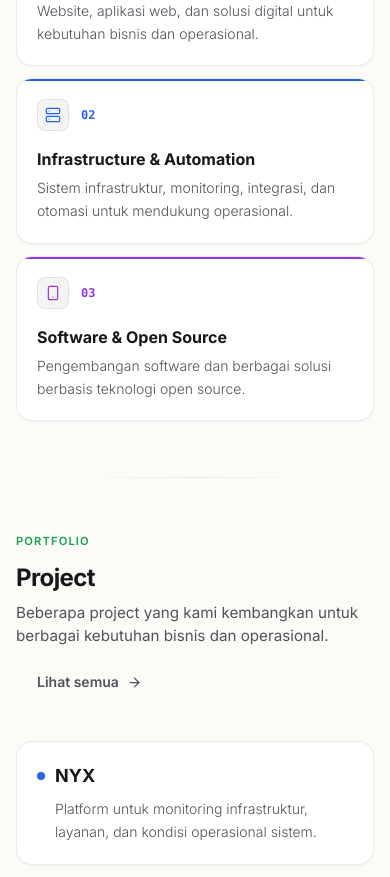
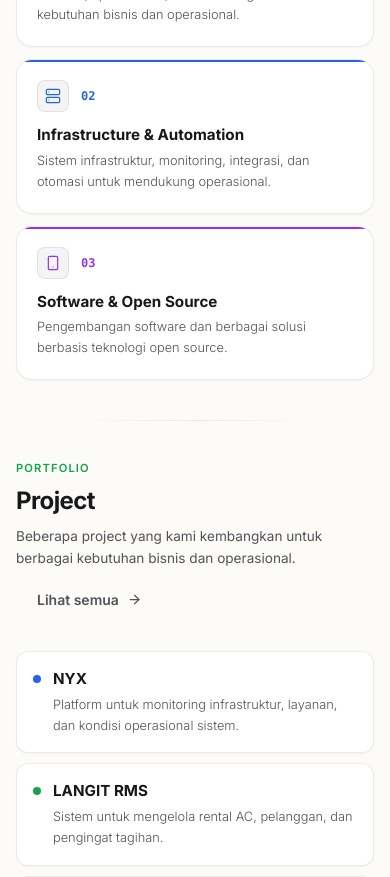
Before and after one commit to trisfproject/trisfproject.github.io, a React (Vite) app: page / in a window 390 px wide. Shown: the part 1100-1977 px from the top of the page. Built offline with nearby package versions, Linux system fonts and the light colour scheme.

Commit message:
refactor: optimize spacing and typography scaling across sections

```diff
--- a/src/sections/About.jsx
+++ b/src/sections/About.jsx
@@ -3,7 +3,7 @@ import { Reveal } from '../components/Reveal.jsx';
 
 export function About() {
   return (
-    <section id="about" className="relative py-14 sm:py-20 bg-brand-green/[0.035] dark:bg-brand-green/[0.02] border-y border-line-site">
+    <section id="about" className="relative py-12 sm:py-20 bg-brand-green/[0.035] dark:bg-brand-green/[0.02] border-y border-line-site">
       {/* Subtle grid texture in about — connects to hero canvas */}
       <div className="absolute inset-0 pointer-events-none opacity-30 dark:opacity-15" style={{
         backgroundImage: 'linear-gradient(to right, var(--grid-line) 1px, transparent 1px), linear-gradient(to bottom, var(--grid-line) 1px, transparent 1px)',
@@ -16,7 +16,7 @@ export function About() {
         <Reveal>
           <div className="relative max-w-3xl lg:max-w-4xl mx-auto text-center flex flex-col gap-3 sm:gap-4">
             {/* Small accent marker */}
-            <div className="flex justify-center mb-2">
+            <div className="flex justify-center mb-1 sm:mb-2">
               <div className="flex items-center gap-1.5">
                 <span className="w-4 h-[2px] rounded-full bg-brand-green" />
                 <span className="w-1.5 h-[2px] rounded-full bg-brand-green/50" />
@@ -26,10 +26,10 @@ export function About() {
             <p className="text-[0.7rem] sm:text-xs font-semibold tracking-widest uppercase text-text-muted">
               Tentang TRISF PROJECT
             </p>
-            <h2 className="text-2xl sm:text-3xl md:text-4xl lg:text-5xl font-bold tracking-tight text-text-main text-balance leading-tight">
+            <h2 className="text-[1.4rem] sm:text-3xl md:text-4xl lg:text-5xl font-bold tracking-tight text-text-main text-balance leading-tight">
               Teknologi bukan sekadar dibuat. Teknologi harus berguna.
             </h2>
-            <p className="text-sm sm:text-base md:text-lg lg:text-xl leading-relaxed text-text-muted font-light mt-1 md:mt-2 max-w-3xl mx-auto">
+            <p className="text-[0.85rem] sm:text-base md:text-lg lg:text-xl leading-relaxed text-text-muted font-light mt-1 md:mt-2 max-w-3xl mx-auto">
               Di TRISF PROJECT, kami membangun solusi digital berdasarkan kebutuhan nyata dan cara solusi tersebut digunakan.
             </p>
           </div>
--- a/src/sections/Contact.jsx
+++ b/src/sections/Contact.jsx
@@ -4,7 +4,7 @@ import { Reveal } from '../components/Reveal.jsx';
 
 export function Contact() {
   return (
-    <section id="contact" className="relative py-14 sm:py-24">
+    <section id="contact" className="relative py-12 sm:py-24">
       {/* Subtle separator */}
       <div className="absolute top-0 left-1/2 -translate-x-1/2 w-[40%] max-w-xs h-[1px] bg-gradient-to-r from-transparent via-line-site to-transparent" />
 
@@ -17,7 +17,7 @@ export function Contact() {
               <div className="absolute top-1/2 right-1/4 -translate-y-1/2 translate-x-1/2 w-[60%] h-[120%] rounded-full bg-brand-orange/6 dark:bg-brand-orange/3 blur-[80px]" />
             </div>
 
-            <div className="relative text-center flex flex-col items-center gap-3 sm:gap-5 bg-surface border border-line-site rounded-2xl sm:rounded-3xl p-6 sm:p-12 md:p-16 shadow-site transition-colors duration-200 hover:border-line-strong overflow-hidden">
+            <div className="relative text-center flex flex-col items-center gap-3 sm:gap-5 bg-surface border border-line-site rounded-2xl sm:rounded-3xl p-5 sm:p-12 md:p-16 shadow-site transition-colors duration-200 hover:border-line-strong overflow-hidden">
               {/* Subtle corner accents */}
               <div className="absolute top-4 left-4 w-3 h-[1px] bg-brand-blue/30 dark:bg-brand-blue/20" />
               <div className="absolute top-4 left-4 w-[1px] h-3 bg-brand-blue/30 dark:bg-brand-blue/20" />
@@ -27,10 +27,10 @@ export function Contact() {
               <p className="text-[0.7rem] sm:text-xs font-semibold tracking-widest uppercase text-text-muted">
                 MARI TERHUBUNG
               </p>
-              <h2 className="text-2xl sm:text-3xl md:text-4xl lg:text-5xl font-bold tracking-tight text-text-main text-balance leading-tight">
+              <h2 className="text-[1.4rem] sm:text-3xl md:text-4xl lg:text-5xl font-bold tracking-tight text-text-main text-balance leading-tight">
                 Ada kebutuhan yang ingin diwujudkan?
               </h2>
-              <p className="text-sm sm:text-base md:text-lg text-text-muted max-w-2xl text-balance mb-1 sm:mb-2">
+              <p className="text-[0.85rem] sm:text-base md:text-lg text-text-muted max-w-2xl text-balance mb-1 sm:mb-2">
                 Ceritakan kebutuhan Anda. Kami akan membantu memahami kebutuhan tersebut dan mencari solusi yang tepat.
               </p>
 
--- a/src/sections/Projects.jsx
+++ b/src/sections/Projects.jsx
@@ -30,20 +30,20 @@ export function Projects() {
   };
 
   return (
-    <section id="projects" className="relative py-14 sm:py-20">
+    <section id="projects" className="relative pt-10 pb-14 sm:py-20">
       {/* Subtle section separator */}
       <div className="absolute top-0 left-1/2 -translate-x-1/2 w-[60%] max-w-md h-[1px] bg-gradient-to-r from-transparent via-line-site to-transparent" />
 
       <Container>
-        <div className="flex flex-col md:flex-row md:items-end justify-between mb-10 md:mb-14 gap-4 md:gap-6">
+        <div className="flex flex-col md:flex-row md:items-end justify-between mb-8 md:mb-14 gap-3 md:gap-6">
           <Reveal>
-            <p className="text-[0.7rem] sm:text-xs font-semibold tracking-widest uppercase text-accent-site mb-3">
+            <p className="text-[0.7rem] sm:text-xs font-semibold tracking-widest uppercase text-accent-site mb-2 sm:mb-3">
               Portfolio
             </p>
-            <h2 className="text-2xl sm:text-3xl md:text-4xl font-bold tracking-tight text-text-main mb-2 sm:mb-4">
+            <h2 className="text-2xl sm:text-3xl md:text-4xl font-bold tracking-tight text-text-main mb-2 sm:mb-3">
               Project
             </h2>
-            <p className="max-w-2xl text-[0.95rem] sm:text-lg text-text-muted">
+            <p className="text-[0.85rem] sm:text-lg text-text-muted leading-relaxed">
               Beberapa project yang kami kembangkan untuk berbagai kebutuhan bisnis dan operasional.
             </p>
           </Reveal>
@@ -58,21 +58,24 @@ export function Projects() {
           </Reveal>
         </div>
 
-        <div className="flex flex-col gap-3 sm:gap-0 sm:border-t sm:border-line-site">
+        {/* Project list */}
+        <div className="flex flex-col gap-2.5 sm:gap-0 sm:border-t sm:border-line-site">
           {featuredProjects.map((project, index) => {
             const colors = getProjectColors(project);
             return (
               <Reveal key={project.title} delay={index * 0.06}>
-                <div className="group relative flex flex-col rounded-2xl border border-line-site bg-surface p-5 shadow-site sm:rounded-none sm:border-x-0 sm:border-t-0 sm:border-b sm:border-line-site sm:bg-transparent sm:p-0 sm:py-7 sm:shadow-none hover:bg-black/[0.012] dark:hover:bg-white/[0.02] transition-all duration-200 ease-out active:scale-[0.98] sm:active:scale-100">
+                <div className="group relative flex items-start gap-3 rounded-xl border border-line-site bg-surface px-4 py-4 shadow-site sm:rounded-none sm:border-x-0 sm:border-t-0 sm:border-b sm:border-line-site sm:bg-transparent sm:px-5 sm:py-7 sm:shadow-none hover:bg-black/[0.012] dark:hover:bg-white/[0.02] transition-all duration-200 ease-out active:scale-[0.98] sm:active:scale-100">
                   {/* Left accent line — visible on hover on desktop */}
                   <div className={`hidden sm:block absolute left-0 top-1/2 -translate-y-1/2 w-[2px] h-0 group-hover:h-8 rounded-full transition-all duration-200 ${colors.line}`} />
 
-                  <div className="flex flex-col gap-2 sm:flex-row sm:items-center sm:gap-16 md:gap-24 w-full sm:px-5">
-                    <h3 className={`text-lg sm:text-xl md:text-2xl font-bold text-text-main min-w-[180px] md:min-w-[200px] shrink-0 flex items-center gap-2.5 sm:gap-3 transition-colors duration-200 ${colors.hover}`}>
-                      <span className={`size-2 rounded-full shrink-0 ${colors.dot}`} />
+                  {/* Accent dot */}
+                  <span className={`size-2 rounded-full shrink-0 mt-[7px] sm:mt-[10px] ${colors.dot}`} />
+
+                  <div className="flex flex-col gap-1 sm:flex-row sm:items-center sm:gap-16 md:gap-24 flex-1">
+                    <h3 className={`text-[0.95rem] sm:text-xl md:text-2xl font-bold text-text-main min-w-[160px] md:min-w-[200px] sm:shrink-0 transition-colors duration-200 ${colors.hover}`}>
                       {project.title}
                     </h3>
-                    <p className="text-sm sm:text-[0.95rem] md:text-lg text-text-muted leading-relaxed font-light pl-[18px] sm:pl-0">
+                    <p className="text-[0.8rem] sm:text-[0.95rem] md:text-lg text-text-muted leading-relaxed font-light">
                       {project.description}
                     </p>
                   </div>
--- a/src/sections/Services.jsx
+++ b/src/sections/Services.jsx
@@ -34,13 +34,13 @@ const services = [
 
 export function Services() {
   return (
-    <section id="services" className="relative py-14 sm:py-20">
+    <section id="services" className="relative pt-14 pb-10 sm:py-20">
       {/* Subtle top separator — fading line */}
       <div className="absolute top-0 left-1/2 -translate-x-1/2 w-[60%] max-w-md h-[1px] bg-gradient-to-r from-transparent via-line-site to-transparent" />
 
       <Container>
         <Reveal>
-          <div className="mb-10 md:mb-14">
+          <div className="mb-8 md:mb-14">
             <p className="text-[0.7rem] sm:text-xs font-semibold tracking-widest uppercase text-accent-site mb-3">
               Layanan
             </p>
@@ -62,7 +62,7 @@ export function Services() {
                   {/* Subtle glow on hover */}
                   <div className={`absolute -top-8 -right-8 size-24 rounded-full blur-2xl opacity-0 md:group-hover:opacity-100 transition-opacity duration-300 pointer-events-none ${service.glowColor}`} />
 
-                  <div className="flex items-center gap-3 mb-4">
+                  <div className="flex items-center gap-3 mb-3">
                     <div className={`grid size-8 place-items-center rounded-lg bg-surface-strong border border-line-site transition-colors duration-200 ${service.color}`}>
                       <Icon size={16} strokeWidth={1.8} />
                     </div>
@@ -71,10 +71,10 @@ export function Services() {
                     </span>
                   </div>
                   <div className="flex flex-col">
-                    <h3 className={`mb-1.5 text-base sm:text-lg md:text-xl font-bold text-text-main transition-colors duration-200 ${service.hoverColor}`}>
+                    <h3 className={`mb-1 text-[0.95rem] sm:text-lg md:text-xl font-bold text-text-main transition-colors duration-200 ${service.hoverColor}`}>
                       {service.title}
                     </h3>
-                    <p className="text-sm sm:text-[0.9rem] md:text-base text-text-muted leading-relaxed font-light">
+                    <p className="text-[0.8rem] sm:text-[0.9rem] md:text-base text-text-muted leading-relaxed font-light">
                       {service.description}
                     </p>
                   </div>
```
